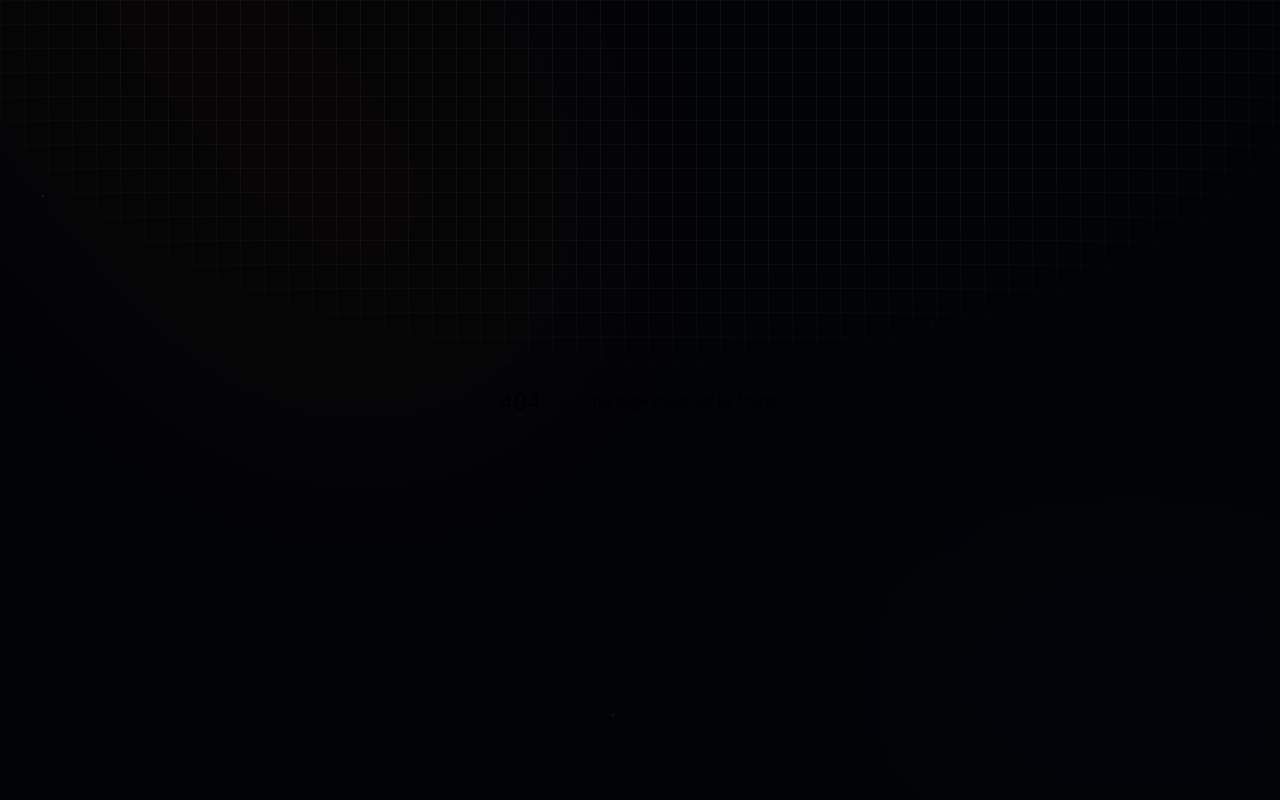
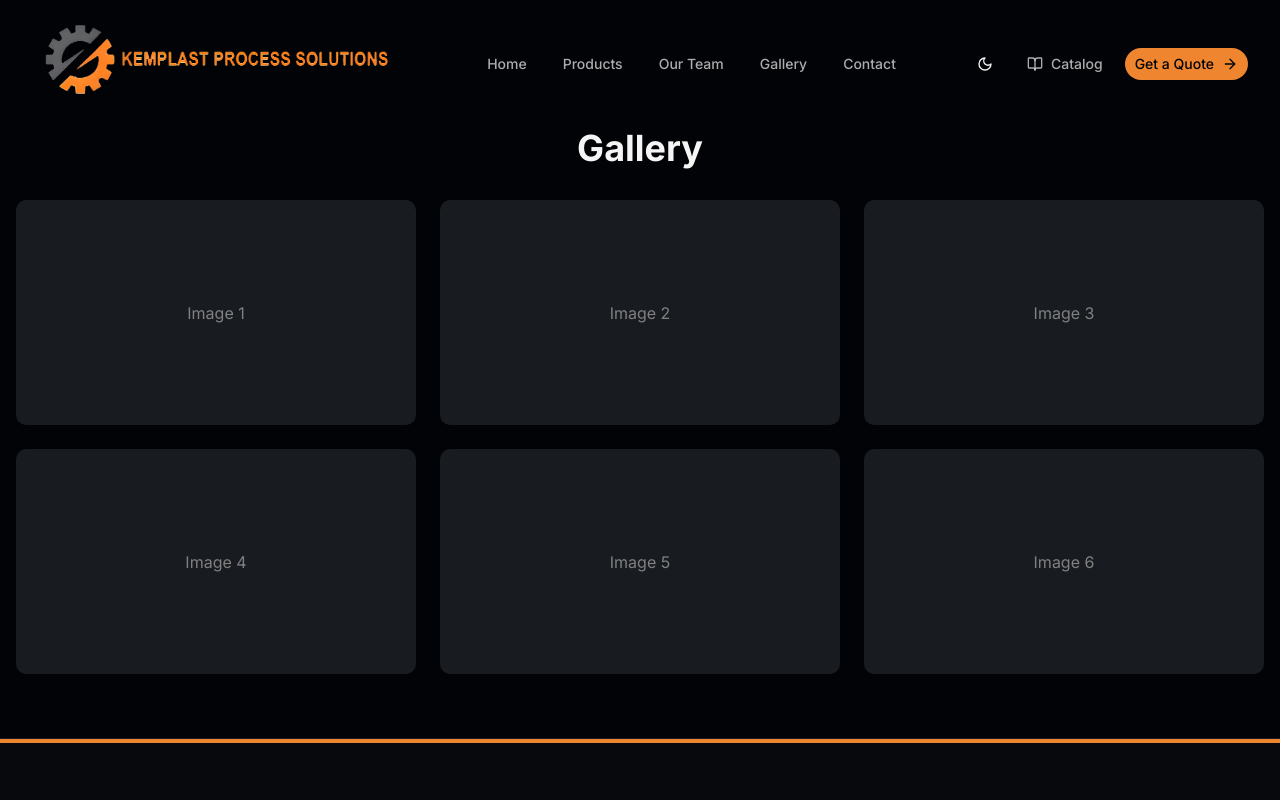
Before and after one commit to mdecoder24/v0-kemplast-website-redesign, a Next.js app: page /gallery in a window 1280 px wide. Before the commit this address had no page. Shown: the top 800 px of the page. Built offline with nearby package versions, Linux system fonts and the light colour scheme.

Commit message:
feat: add new Navbar component and a placeholder Gallery page

```diff
--- /dev/null
+++ b/app/gallery/page.tsx
@@ -0,0 +1,37 @@
+import { Navbar } from "@/components/navbar"
+import { Footer } from "@/components/footer"
+
+export default function GalleryPage() {
+    return (
+        <main className="min-h-screen bg-background">
+            <Navbar />
+            <div className="pt-32 pb-16 px-4">
+                <div className="max-w-7xl mx-auto">
+                    <h1 className="text-4xl font-bold mb-8 text-center">Gallery</h1>
+                    <div className="grid grid-cols-1 md:grid-cols-2 lg:grid-cols-3 gap-6">
+                        {/* Placeholder for gallery images */}
+                        <div className="aspect-video bg-muted rounded-lg flex items-center justify-center">
+                            <span className="text-muted-foreground">Image 1</span>
+                        </div>
+                        <div className="aspect-video bg-muted rounded-lg flex items-center justify-center">
+                            <span className="text-muted-foreground">Image 2</span>
+                        </div>
+                        <div className="aspect-video bg-muted rounded-lg flex items-center justify-center">
+                            <span className="text-muted-foreground">Image 3</span>
+                        </div>
+                        <div className="aspect-video bg-muted rounded-lg flex items-center justify-center">
+                            <span className="text-muted-foreground">Image 4</span>
+                        </div>
+                        <div className="aspect-video bg-muted rounded-lg flex items-center justify-center">
+                            <span className="text-muted-foreground">Image 5</span>
+                        </div>
+                        <div className="aspect-video bg-muted rounded-lg flex items-center justify-center">
+                            <span className="text-muted-foreground">Image 6</span>
+                        </div>
+                    </div>
+                </div>
+            </div>
+            <Footer />
+        </main>
+    )
+}
--- a/components/navbar.tsx
+++ b/components/navbar.tsx
@@ -13,6 +13,7 @@ const navItems = [
   { name: "Home", href: "/" },
   { name: "Products", href: "/products" },
   { name: "Our Team", href: "/team" },
+  { name: "Gallery", href: "/gallery" },
   { name: "Contact", href: "/contact" },
 ]
 
```
